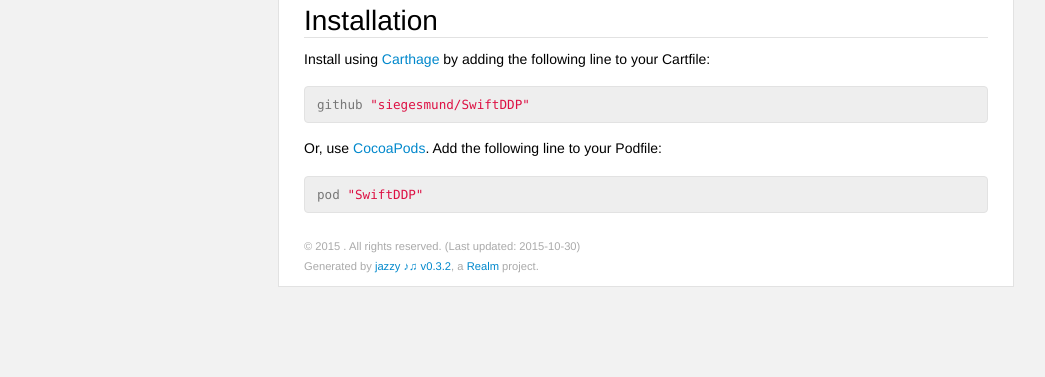
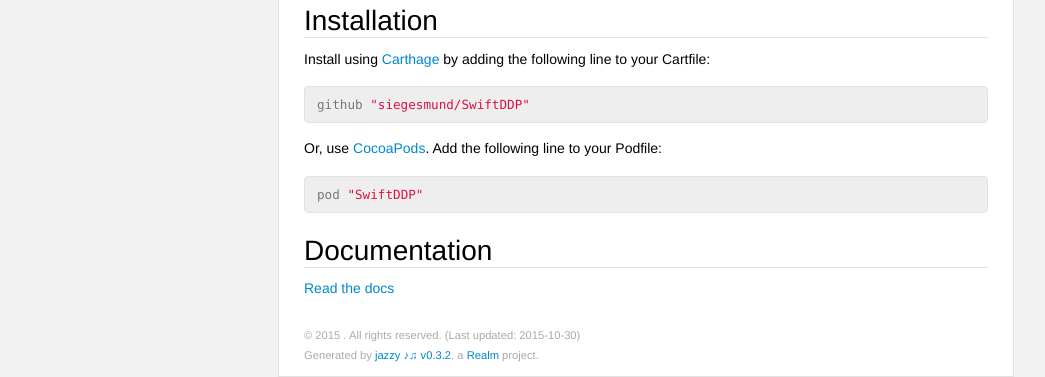
Before and after one commit to siegesmund/SwiftDDP, a plain HTML site: page docs/index.html in a window 1280 px wide. Shown: the part 1200-1577 px from the top of the page, without its empty margins (118-1163 px from the left). Before the commit the page ends 1487 px from the top, so only its background shows below. Drawn offline with Linux system fonts and the light colour scheme.

Commit message:
more docs

```diff
--- a/docs/index.html
+++ b/docs/index.html
@@ -118,6 +118,9 @@
 <p>Or, use <a href="http://cocoapods.org">CocoaPods</a>. Add the following line to your Podfile:</p>
 <pre class="highlight ruby"><code><span class="n">pod</span> <span class="s2">"SwiftDDP"</span>
 </code></pre>
+<a href='#documentation' class='anchor' aria-hidden=true><span class="header-anchor"></span></a><h2 id='documentation'>Documentation</h2>
+
+<p><a href="https://siegesmund.github.io/SwiftDDP">Read the docs</a>  </p>
 
           </section>
         </section>
```
Also changed, not shown: docs/docsets/.docset/Contents/Resources/Documents/index.html, 1 other file.
